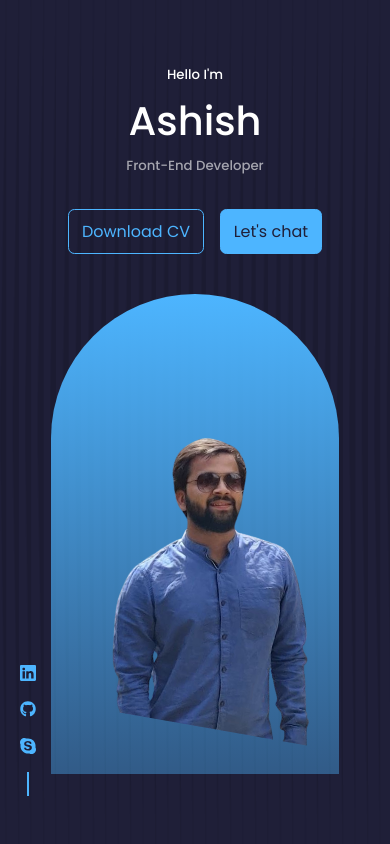
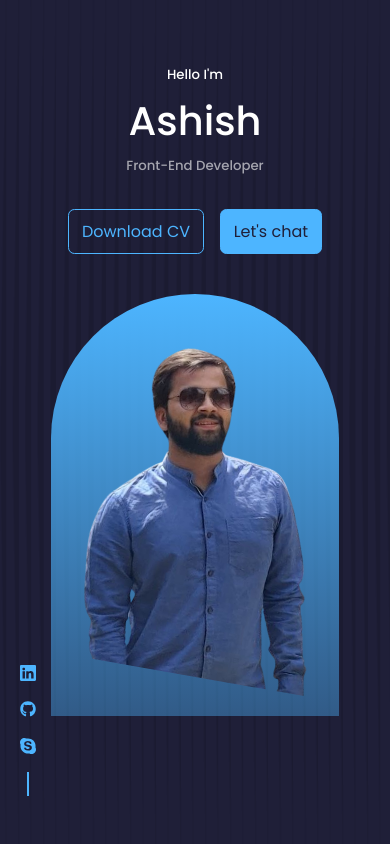
Before and after one commit to ash14ish/My-Portfolio, a React (Create React App) app: page / in a window 390 px wide. Shown: the top 844 px of the page. Built offline with nearby package versions, Linux system fonts and the light colour scheme.

Commit message:
portfolio

```diff
--- a/src/components/Home/Home.css
+++ b/src/components/Home/Home.css
@@ -51,7 +51,7 @@ header {
 }
 
 .my-pic img {
-  height: 80%;
+  height: 82%;
   transform: rotate(10deg);
 }
 
@@ -65,20 +65,21 @@ header {
 }
 
 @media (max-width: 1024px) {
-  .my-pic {
-    background-position: 100%;
-  }
-
   .my-pic img {
-    position: absolute;
-    bottom: 10%;
-    height: 70%;
-    transform: rotate(10deg);
-    background-position: 100%;
+    height: 84%;
   }
 }
 
 @media (max-width: 600px) {
+  .my-pic {
+    height: 50vh;
+    padding: 0;
+  }
+
+  .my-pic img {
+    height: 90%;
+  }
+
   .scroll__down {
     display: none;
   }
```
